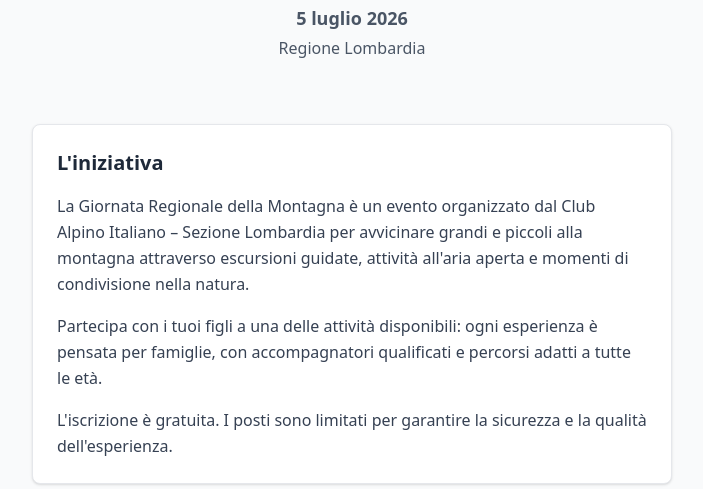
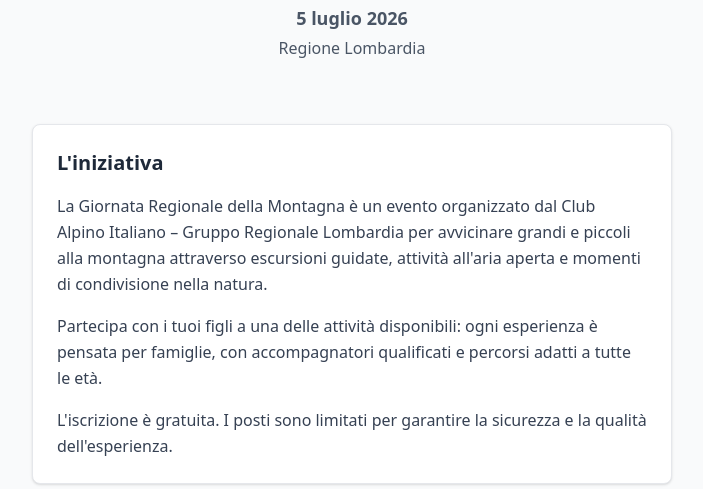
Before and after one commit to piccioli/grmrl, a Laravel app: page / in a window 1280 px wide. Shown: the part 272-761 px from the top of the page, without its empty margins (288-991 px from the left). Run offline with Laravel 12, Linux system fonts and the light colour scheme; style sheets or scripts are compiled from the project's sources; parts of the project's set-up code (start-up, migrations or seed data) failed here and were passed over.

Commit message:
feat: US-023 - Correzione denominazione organizzazione
Co-Authored-By: Claude Sonnet 4.6 <noreply@anthropic.com>

```diff
--- a/resources/views/landing.blade.php
+++ b/resources/views/landing.blade.php
@@ -16,7 +16,7 @@
 <div class="bg-white rounded-lg shadow-sm border border-gray-200 p-6 mb-8">
     <h3 class="text-xl font-semibold text-gray-800 mb-4">L'iniziativa</h3>
     <p class="text-gray-700 leading-relaxed mb-4">
-        La Giornata Regionale della Montagna è un evento organizzato dal Club Alpino Italiano – Sezione Lombardia
+        La Giornata Regionale della Montagna è un evento organizzato dal Club Alpino Italiano – Gruppo Regionale Lombardia
         per avvicinare grandi e piccoli alla montagna attraverso escursioni guidate, attività all'aria aperta
         e momenti di condivisione nella natura.
     </p>
```
